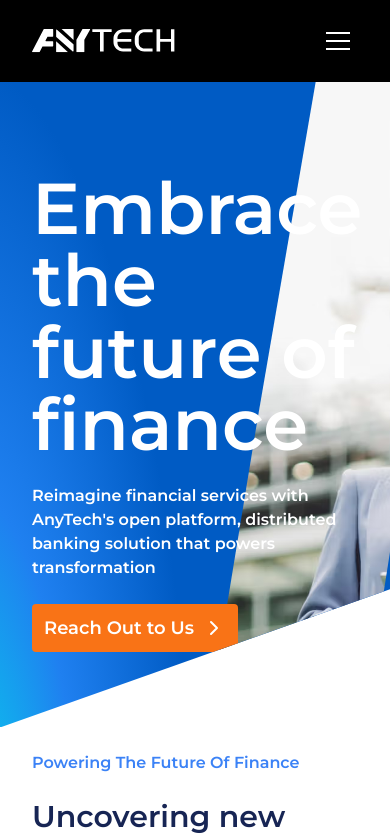
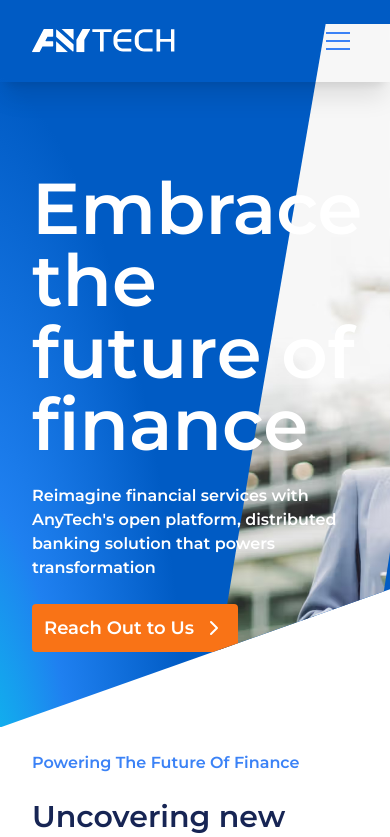
Before and after one commit to Jahid0178/anytech, a Next.js app: page / in a window 390 px wide. Shown: the top 837 px of the page. Built offline with nearby package versions, Linux system fonts and the light colour scheme.

Commit message:
fix: fixed header component mobile view ui issue

```diff
--- a/components/common/Header/Header.tsx
+++ b/components/common/Header/Header.tsx
@@ -12,6 +12,7 @@
 const Header = () => {
   const [isMenuOpen, setIsMenuOpen] = useState<boolean>(false);
   const [isVisible, setIsVisible] = useState<boolean>(true);
+  const [isAtTop, setIsAtTop] = useState<boolean>(true);
   const prevScrollPos = React.useRef(0);
 
   const toggleMenu = () => {
@@ -27,6 +28,8 @@
         prevScrollPos.current > currentScrollPos || currentScrollPos < 100
       );
 
+      setIsAtTop(currentScrollPos === 0);
+
       prevScrollPos.current = currentScrollPos;
     };
 
@@ -36,20 +39,24 @@
 
   return (
     <header
-      className={`fixed top-0 left-0 right-0 bg-black text-white w-full py-6 transition-all duration-300 z-20 ${
-        isVisible ? "translate-y-0" : "-translate-y-full"
+      className={`fixed top-0 left-0 right-0 ${
+        isAtTop
+          ? "bg-transparent text-white shadow-none"
+          : "bg-white text-blue-500"
+      }  w-full py-6 transition-all duration-300 z-20 ${
+        isVisible ? "translate-y-0 shadow-xl" : "-translate-y-full"
       }`}
     >
       <div className="container">
         <nav className="flex justify-between items-center gap-4">
-          <Logo variant="white" />
+          <Logo variant={isAtTop ? "white" : "blue"} />
 
           <NavLinks />
 
           <Button
             asLink={true}
             size="lg"
-            variant="outline"
+            variant={!isAtTop ? "primary" : "outline"}
             className="hidden lg:inline-flex drop-shadow-sm hover:drop-shadow-lg"
           >
             Contact Us
@@ -61,17 +68,17 @@
             aria-label="Toggle menu"
           >
             <span
-              className={`w-6 h-0.5 bg-white transition-all duration-300 ${
+              className={`w-6 h-0.5 bg-blue-500 transition-all duration-300 ${
                 isMenuOpen ? "rotate-45 translate-y-2" : ""
               }`}
             />
             <span
-              className={`w-6 h-0.5 bg-white transition-all duration-300 ${
+              className={`w-6 h-0.5 bg-blue-500 transition-all duration-300 ${
                 isMenuOpen ? "opacity-0" : ""
               }`}
             />
             <span
-              className={`w-6 h-0.5 bg-white transition-all duration-300 ${
+              className={`w-6 h-0.5 bg-blue-500 transition-all duration-300 ${
                 isMenuOpen ? "-rotate-45 -translate-y-2" : ""
               }`}
             />
@@ -114,7 +121,7 @@
       initial={{ x: "-100%" }}
       animate={{ x: isOpen ? "0%" : "-100%" }}
       transition={{ type: "tween", duration: 0.5 }}
-      className="fixed top-0 left-0 w-full h-screen bg-black flex flex-col items-center justify-center gap-6 z-40 text-white"
+      className="fixed top-0 left-0 w-full h-screen bg-white flex flex-col items-center justify-center gap-6 z-40 text-blue-500"
     >
       <nav className="flex flex-col items-center gap-6">
         {headerLinks.map((link) => (
@@ -131,7 +138,7 @@
       <Button
         asLink
         size="lg"
-        variant="outline"
+        variant="primary"
       >
         Contact Us
       </Button>
```
